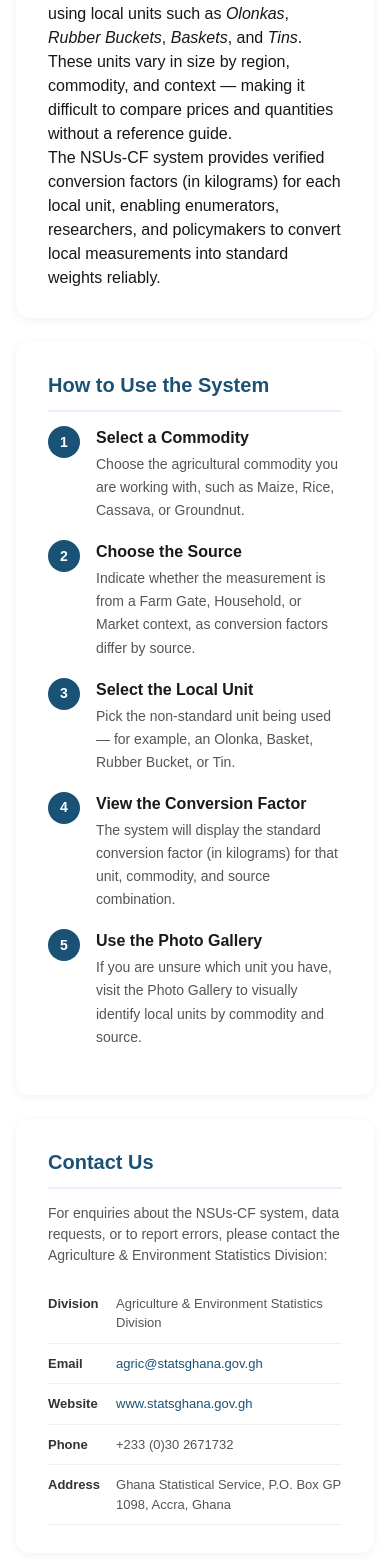
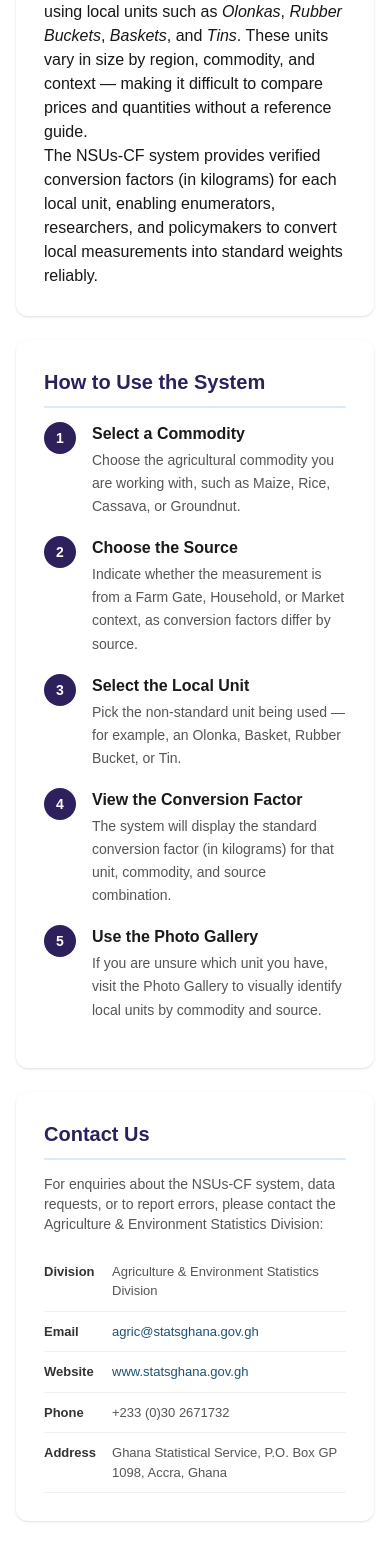
Before and after one commit to Ghana-Statistical-Service/nsus-cf, a Next.js app: page /about in a window 390 px wide. Shown: the part 394-1958 px from the top of the page. Built offline with nearby package versions, Linux system fonts and the light colour scheme.

Commit message:
about page updated

```diff
--- a/app/about/page.tsx
+++ b/app/about/page.tsx
@@ -4,39 +4,6 @@ import Navbar from "@/components/Navbar";
 import Footer from "@/components/Footer";
 
 export default function AboutPage() {
-
-  const sectionStyle = {
-    background: '#fff',
-    borderRadius: 14,
-    padding: '28px 32px',
-    marginBottom: 24,
-    boxShadow: '0 2px 8px rgba(0,0,0,0.06)',
-  };
-
-  const headingStyle = {
-    fontSize: 20,
-    fontWeight: 700,
-    color: '#1a5276',
-    marginTop: 0,
-    marginBottom: 14,
-    paddingBottom: 10,
-    borderBottom: '2px solid #e8f0fe',
-  };
-
-  const stepStyle = {
-    display: 'flex',
-    gap: 16,
-    marginBottom: 18,
-    alignItems: 'flex-start',
-  };
-
-  const stepNumStyle = {
-    width: 32, height: 32, minWidth: 32,
-    background: '#1a5276', color: '#fff',
-    borderRadius: '50%', display: 'flex',
-    alignItems: 'center', justifyContent: 'center',
-    fontWeight: 700, fontSize: 14,
-  };
 
   const steps = [
     {
@@ -76,8 +43,8 @@ export default function AboutPage() {
       <main className="flex-1 pb-16 pt-[120px]">
         <div className="mx-auto max-w-6xl px-4 sm:px-6 lg:px-8">
           {/* What is NSUs-CF */}
-          <div style={sectionStyle}>
-            <h2 style={headingStyle}>What is the NSUs-CF System?</h2>
+          <div className="bg-white rounded-xl p-7 sm:p-8 mb-6 shadow-sm">
+            <h2 className="text-xl font-bold text-brandPurple mt-0 mb-3.5 pb-2.5 border-b-2 border-blue-100">What is the NSUs-CF System?</h2>
             <p>
               The <strong>Non-Standard Units Conversion Factor (NSUs-CF)</strong> system is a
               data tool developed by the Ghana Statistical Service (GSS) to standardise the
@@ -96,16 +63,16 @@ export default function AboutPage() {
             </p>
           </div>
 
-          {/* How to Use */}
-        <div style={sectionStyle}>
-          <h2 style={headingStyle}>How to Use the System</h2>
-          <div style={{ marginTop: 4 }}>
+        {/* How to Use */}
+        <div id="how-to-use" className="bg-white rounded-xl p-7 sm:p-8 mb-6 shadow-sm">
+          <h2 className="text-xl font-bold text-brandPurple mt-0 mb-3.5 pb-2.5 border-b-2 border-blue-100">How to Use the System</h2>
+          <div className="mt-1">
             {steps.map((step, i) => (
-              <div key={i} style={stepStyle}>
-                <div style={stepNumStyle}>{i + 1}</div>
+              <div key={i} className="flex gap-4 mb-4.5 items-start">
+                <div className="w-8 h-8 min-w-[32px] bg-brandPurple text-white rounded-full flex items-center justify-center font-bold text-sm">{i + 1}</div>
                 <div>
-                  <div style={{ fontWeight: 600, color: '#1a1a1a', marginBottom: 3 }}>{step.title}</div>
-                  <div style={{ color: '#555', fontSize: 14, lineHeight: 1.65 }}>{step.desc}</div>
+                  <div className="font-semibold text-[#1a1a1a] mb-[3px]">{step.title}</div>
+                  <div className="text-[#555] text-sm leading-[1.65]">{step.desc}</div>
                 </div>
               </div>
             ))}
@@ -113,24 +80,24 @@ export default function AboutPage() {
         </div>
 
         {/* Contact */}
-        <div style={sectionStyle}>
-          <h2 style={headingStyle}>Contact Us</h2>
-          <p style={{ color: '#555', fontSize: 14, marginTop: 0, marginBottom: 18 }}>
+        <div className="bg-white rounded-xl p-7 sm:p-8 mb-6 shadow-sm">
+          <h2 className="text-xl font-bold text-brandPurple mt-0 mb-3.5 pb-2.5 border-b-2 border-blue-100">Contact Us</h2>
+          <p className="text-[#555] text-sm mt-0 mb-[18px]">
             For enquiries about the NSUs-CF system, data requests, or to report errors,
             please contact the Agriculture &amp; Environment Statistics Division:
           </p>
-          <table style={{ borderCollapse: 'collapse', width: '100%' }}>
+          <table className="w-full border-collapse">
             <tbody>
               {contacts.map(({ label, value }) => (
-                <tr key={label} style={{ borderBottom: '1px solid #f0f0f0' }}>
-                  <td style={{ padding: '10px 16px 10px 0', fontWeight: 600, fontSize: 13, color: '#333', whiteSpace: 'nowrap', verticalAlign: 'top' }}>
+                <tr key={label} className="border-b border-[#f0f0f0]">
+                  <td className="py-2.5 pr-4 pl-0 font-semibold text-[13px] text-[#333] whitespace-nowrap align-top">
                     {label}
                   </td>
-                  <td style={{ padding: '10px 0', fontSize: 13, color: '#555' }}>
+                  <td className="py-2.5 text-[13px] text-[#555]">
                     {label === 'Email' ? (
-                      <a href={`mailto:${value}`} style={{ color: '#1a5276' }}>{value}</a>
+                      <a href={`mailto:${value}`} className="text-[#1a5276] hover:underline">{value}</a>
                     ) : label === 'Website' ? (
-                      <a href={`https://${value}`} target="_blank" rel="noopener noreferrer" style={{ color: '#1a5276' }}>{value}</a>
+                      <a href={`https://${value}`} target="_blank" rel="noopener noreferrer" className="text-[#1a5276] hover:underline">{value}</a>
                     ) : value}
                   </td>
                 </tr>
--- a/app/page.tsx
+++ b/app/page.tsx
@@ -31,10 +31,13 @@ export default async function Page() {
             </p>
 
             {/* CTA button */}
-            <button className="mt-10 inline-flex items-center rounded-full bg-brandPurple px-10 py-3 text-sm font-semibold uppercase tracking-wide text-white shadow-md transition hover:bg-brandTeal">
-              Getting Started
-              <span className="ml-2 text-lg">→</span>
-            </button>
+            <Link href="/about/#how-to-use">
+              <button className="mt-10 inline-flex items-center rounded-full bg-brandPurple px-10 py-3 text-sm font-semibold uppercase tracking-wide text-white shadow-md transition hover:bg-brandTeal">
+                Getting Started
+                <span className="ml-2 text-lg">→</span>
+              </button>
+            </Link>
+
           </div>
         </section>
 
```
